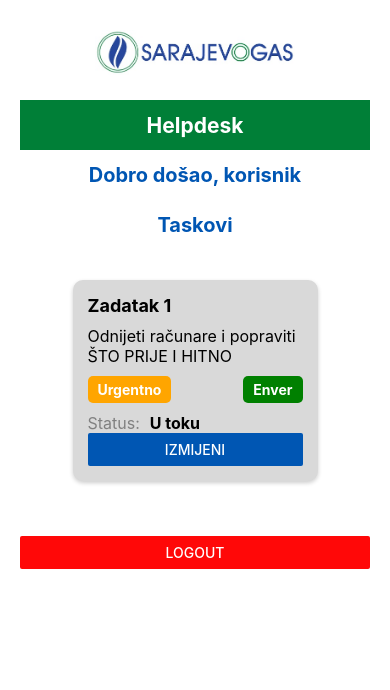
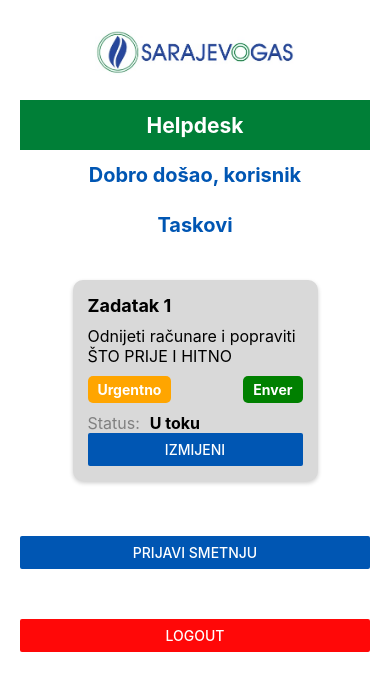
Before and after one commit to OmarAhmetovic21/HelpDesk-Mobile-App, a React Native app: screen /Dashboard in a window 390 px wide. Shown: the top 690 px of the page. Built offline with nearby package versions, Linux system fonts and the light colour scheme.

Commit message:
Update DashboardScreen.js

```diff
--- a/screens/Dashboard-Screen/DashboardScreen.js
+++ b/screens/Dashboard-Screen/DashboardScreen.js
@@ -33,6 +33,10 @@ const DashboardScreen = ({ navigation }) => {
           </View>
           <Button title="Izmijeni" color="#0056b3" /*onPress={() => navigation.navigate('Dashboard')}*/ />
         </View>
+      </View>
+
+      <View style={styles.formContainer}>
+        <Button title="Prijavi smetnju" color="#0056b3" onPress={() => navigation.navigate('Login')} />
       </View>
 
       <View style={styles.formContainer}>
```
